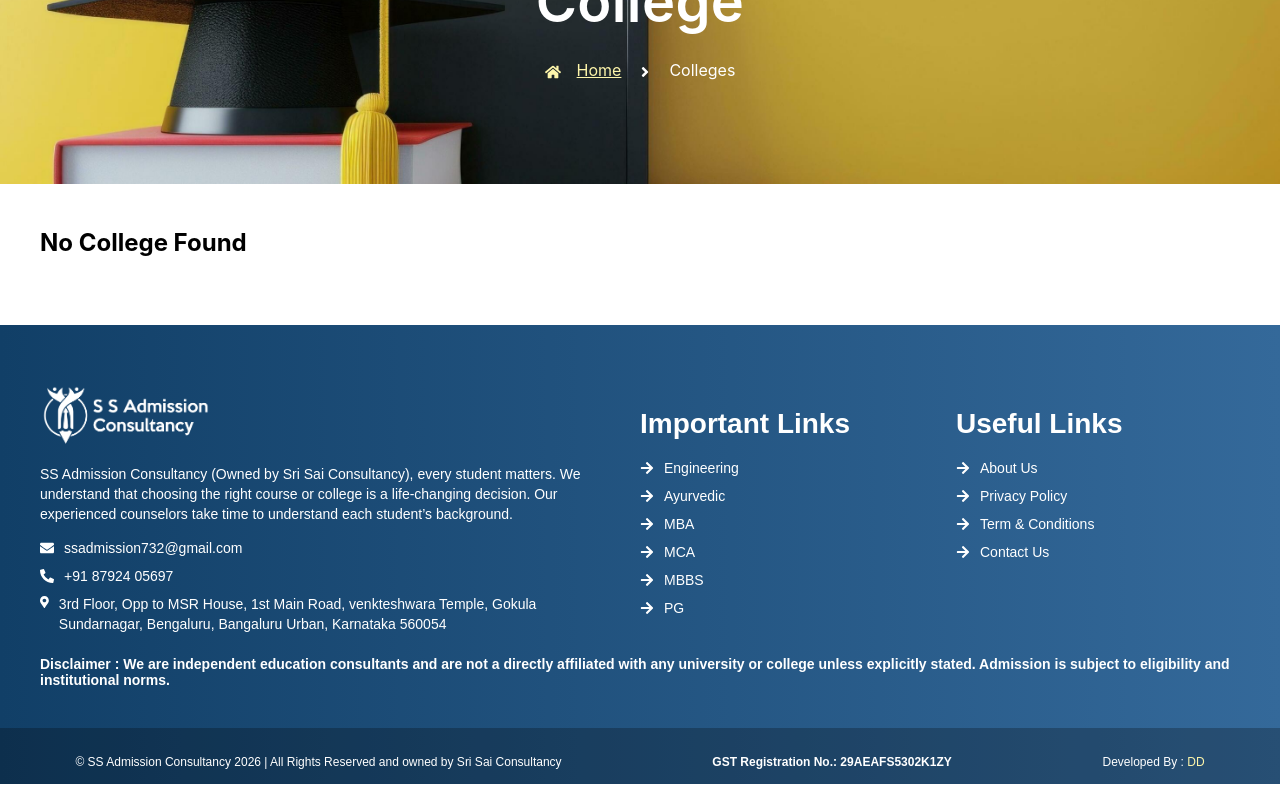
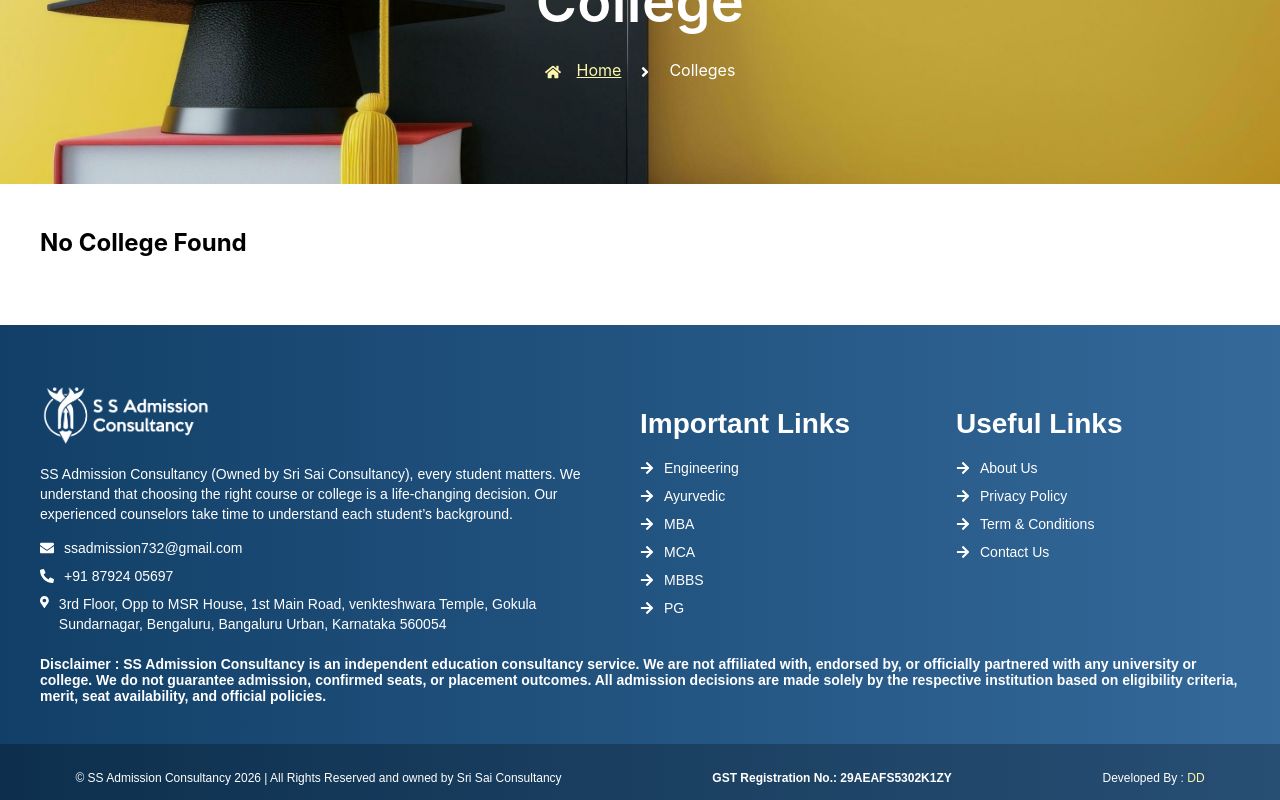
Before and after one commit to Digital-Dezire-Web-Solutions/ss_education_consultancy, a React (Create React App) app: page /college/1 in a window 1280 px wide. Shown: the part 290-1090 px from the top of the page. Built offline with nearby package versions, Linux system fonts and the light colour scheme.

Commit message:
content fixed

```diff
--- a/src/Components/Footer/Footer.js
+++ b/src/Components/Footer/Footer.js
@@ -123,7 +123,9 @@ const Footer = () => {
                         </div> */}
                     </div>
                 </div>
-            <p className="Disclaimer"><strong>Disclaimer : We are independent education consultants and are not a directly affiliated with any university or college unless explicitly stated. Admission is subject to eligibility and institutional norms.</strong></p>
+            <p className="Disclaimer"><strong>Disclaimer : SS Admission Consultancy is an independent education consultancy service. We are not affiliated with, endorsed by, or officially partnered with any university or college.
+
+We do not guarantee admission, confirmed seats, or placement outcomes. All admission decisions are made solely by the respective institution based on eligibility criteria, merit, seat availability, and official policies.</strong></p>
             </div>
             {/* COPYRIGHT ROW */}
             <div className="footer-bottom">
```
